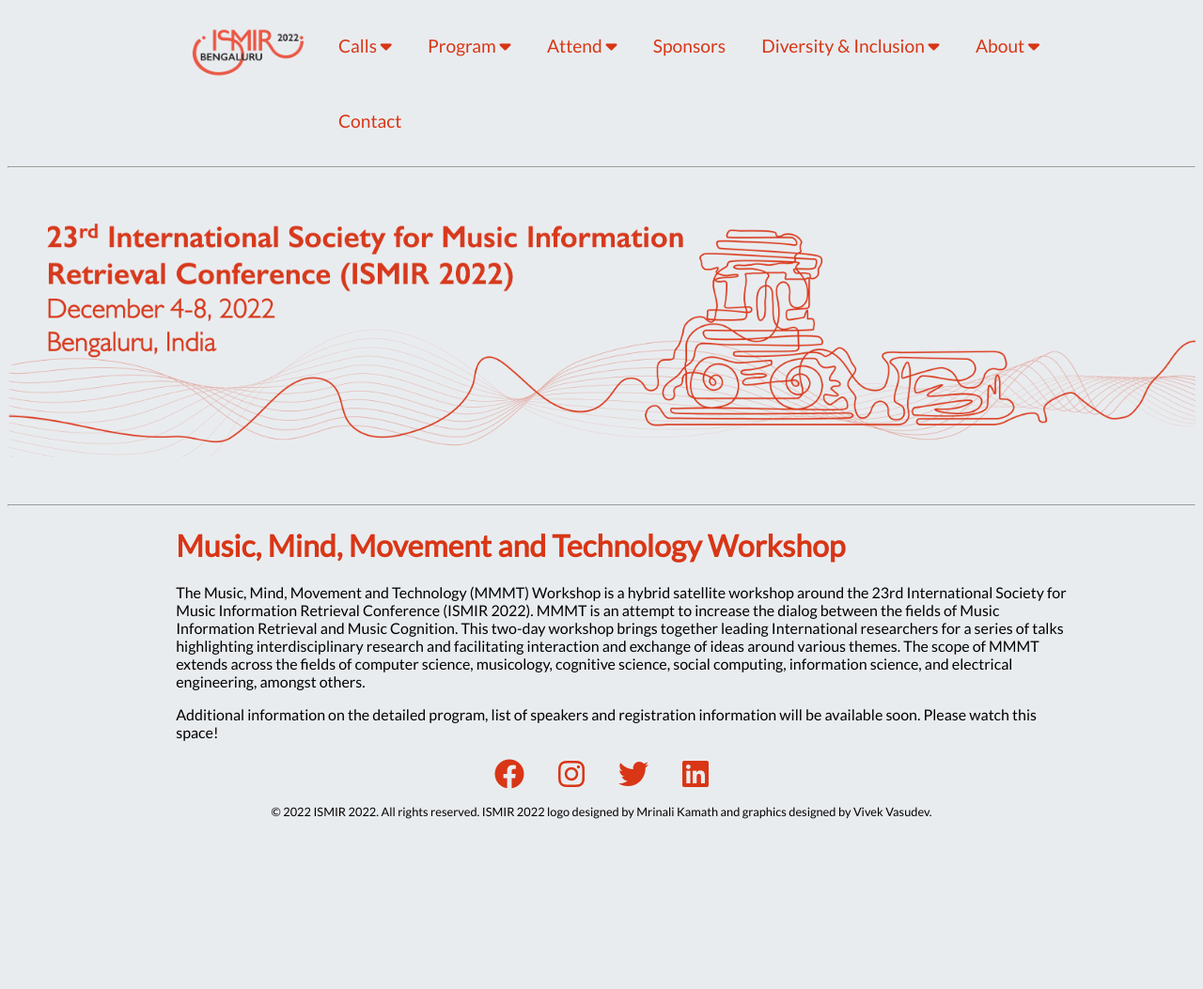
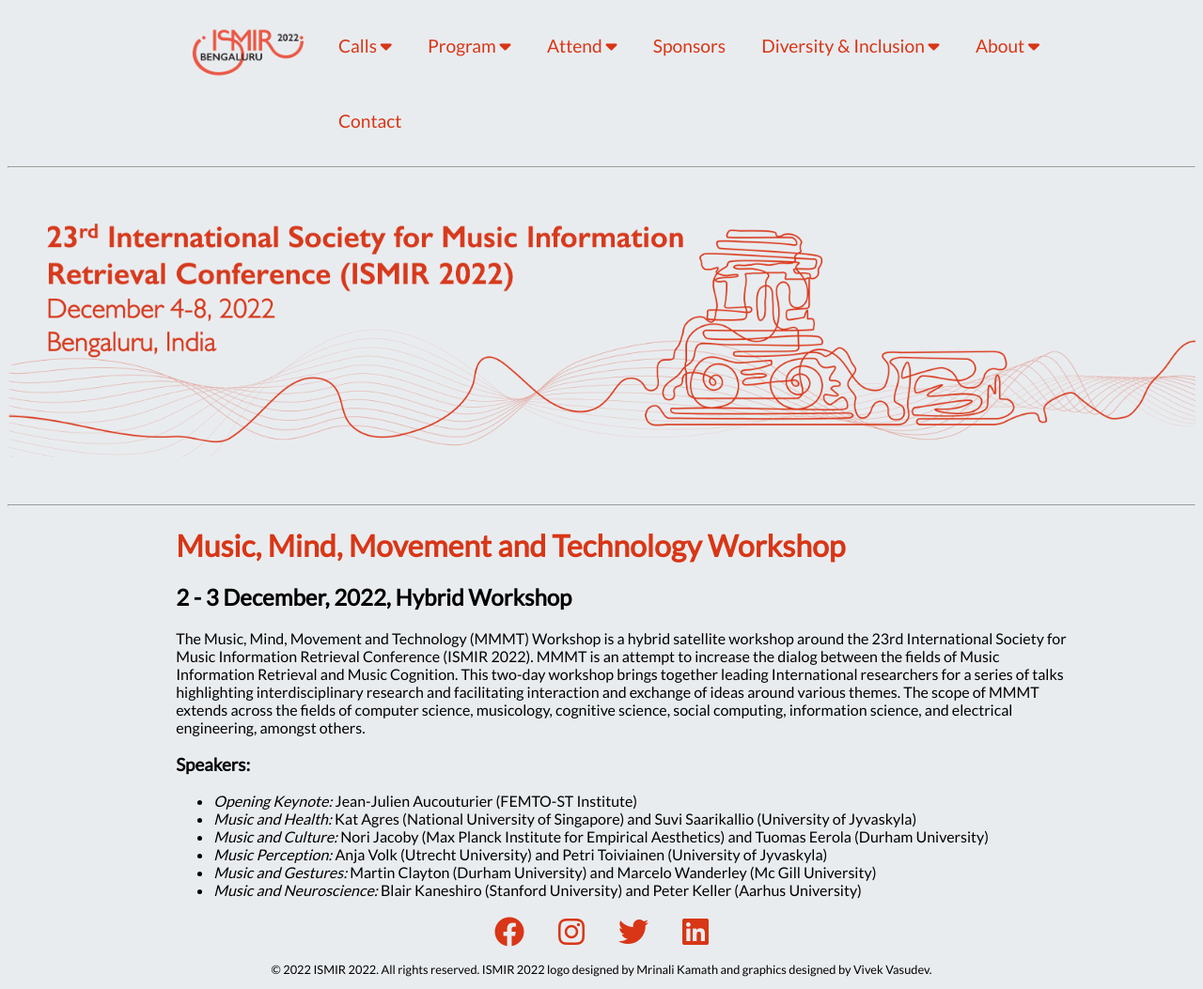
Before and after one commit to ismir2022/ismir2022.github.io, a Jekyll site: the page built from satellites/mmmt.md, in a window 1280 px wide. Shown: the whole page at 94% size. Built offline with Jekyll 4.4.1, drawn with Linux system fonts in a browser that asks for light colours; nearby versions of some CDN libraries; before the commit the page ends 900 px from its top, so only the background shows below that.

Commit message:
Updated mmmt.md page

```diff
--- a/satellites/mmmt.md
+++ b/satellites/mmmt.md
@@ -3,7 +3,14 @@
 title: International Society for Music Information Retrieval
 ---
 # Music, Mind, Movement and Technology Workshop
+## 2 - 3 December, 2022, Hybrid Workshop
 
 The Music, Mind, Movement and Technology (MMMT) Workshop is a hybrid satellite workshop around the 23rd International Society for Music Information Retrieval Conference (ISMIR 2022). MMMT is an attempt to increase the dialog between the fields of Music Information Retrieval and Music Cognition. This two-day workshop brings together leading International researchers for a series of talks highlighting interdisciplinary research and facilitating interaction and exchange of ideas around various themes. The scope of MMMT extends across the fields of computer science, musicology, cognitive science, social computing, information science, and electrical engineering, amongst others.
 
-Additional information on the detailed program, list of speakers and registration information will be available soon. Please watch this space!
+### Speakers:
+- _Opening Keynote:_ Jean-Julien Aucouturier (FEMTO-ST Institute)
+- _Music and Health:_ Kat Agres (National University of Singapore) and Suvi Saarikallio (University of Jyvaskyla)
+- _Music and Culture:_ Nori Jacoby (Max Planck Institute for Empirical Aesthetics) and Tuomas Eerola (Durham University)
+- _Music Perception:_ Anja Volk (Utrecht University) and Petri Toiviainen (University of Jyvaskyla)
+- _Music and Gestures:_ Martin Clayton (Durham University) and Marcelo Wanderley (Mc Gill University)
+- _Music and Neuroscience:_ Blair Kaneshiro (Stanford University) and Peter Keller (Aarhus University)
```
